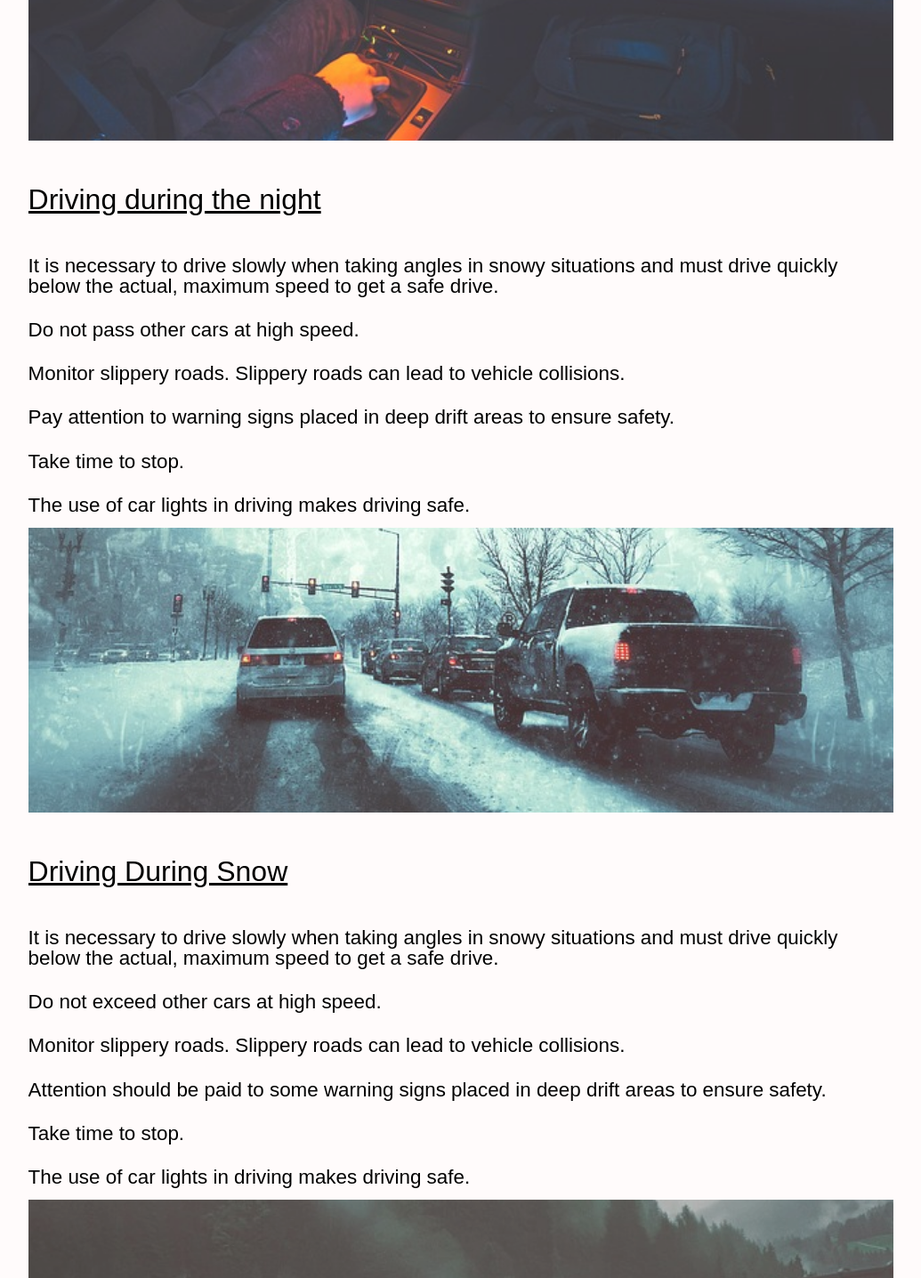
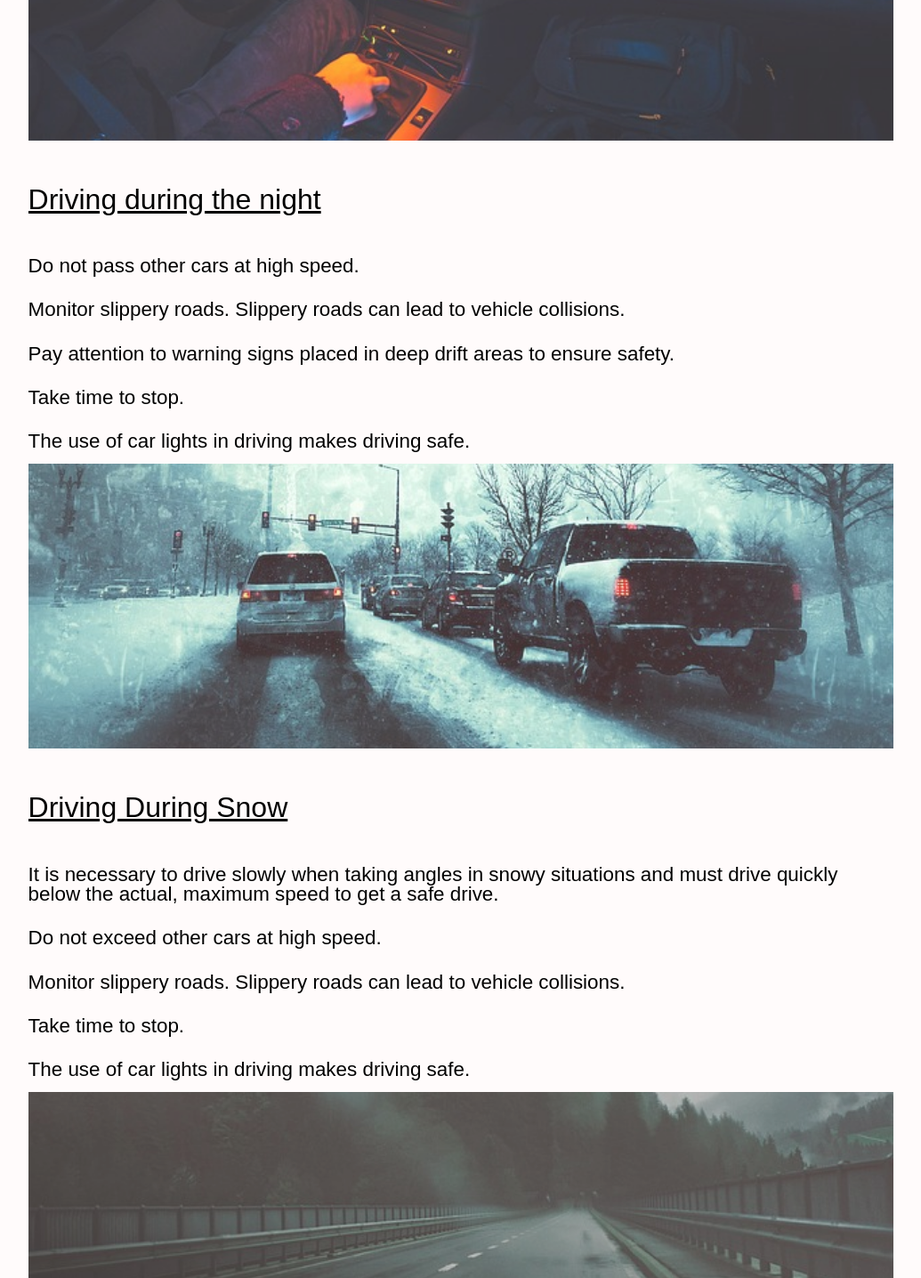
Before and after one commit to ijh5005/starsandstripesdrivingschool, a React (Create React App) app: page /page/service in a window 1280 px wide. Shown: the part 4420-5856 px from the top of the page at 89% size, without its empty margins (138-1173 px from the left). Built offline with nearby package versions, Linux system fonts and the light colour scheme; the HTML template or start-up script is replaced by a standard one; a web font is replaced by a local one.

Commit message:
removed point event from services container

```diff
--- a/src/components/ServicePage/Details/index.js
+++ b/src/components/ServicePage/Details/index.js
@@ -45,7 +45,6 @@ const content = [
     text: "tips...",
     tipsHeading: "Driving during the night",
     tips: [
-      "It is necessary to drive slowly when taking angles in snowy situations and must drive quickly below the actual, maximum speed to get a safe drive.",
       "Do not pass other cars at high speed.",
       "Monitor slippery roads. Slippery roads can lead to vehicle collisions.",
       "Pay attention to warning signs placed in deep drift areas to ensure safety.",
@@ -61,7 +60,6 @@ const content = [
       "It is necessary to drive slowly when taking angles in snowy situations and must drive quickly below the actual, maximum speed to get a safe drive.",
       "Do not exceed other cars at high speed.",
       "Monitor slippery roads. Slippery roads can lead to vehicle collisions.",
-      "Attention should be paid to some warning signs placed in deep drift areas to ensure safety.",
       "Take time to stop.",
       "The use of car lights in driving makes driving safe."
     ]
--- a/src/components/ServicePage/Heading/index.css
+++ b/src/components/ServicePage/Heading/index.css
@@ -7,6 +7,7 @@
   align-items: flex-end;
   justify-content: flex-start;
   position: relative;
+  pointer-events: none;
 }
 
 .smallText {
```
